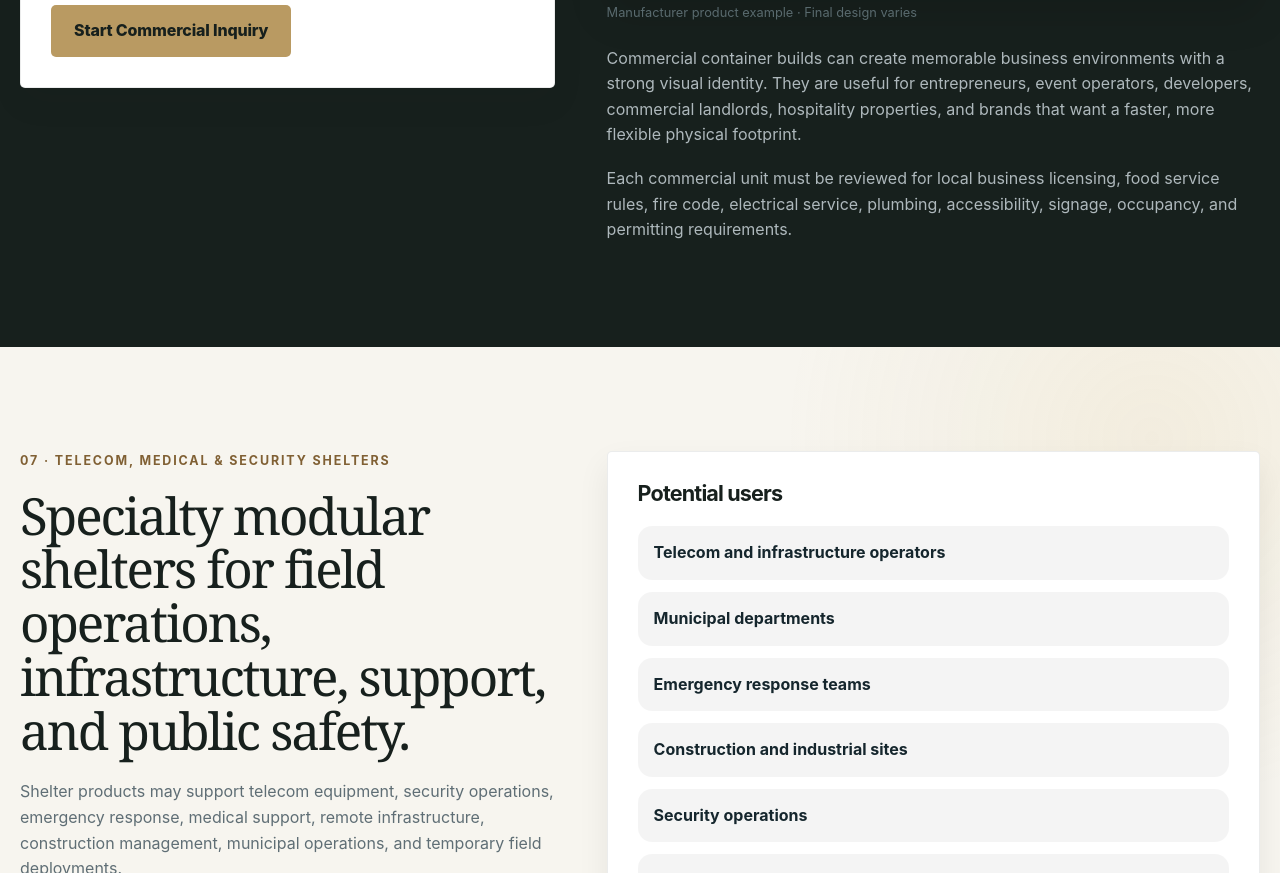
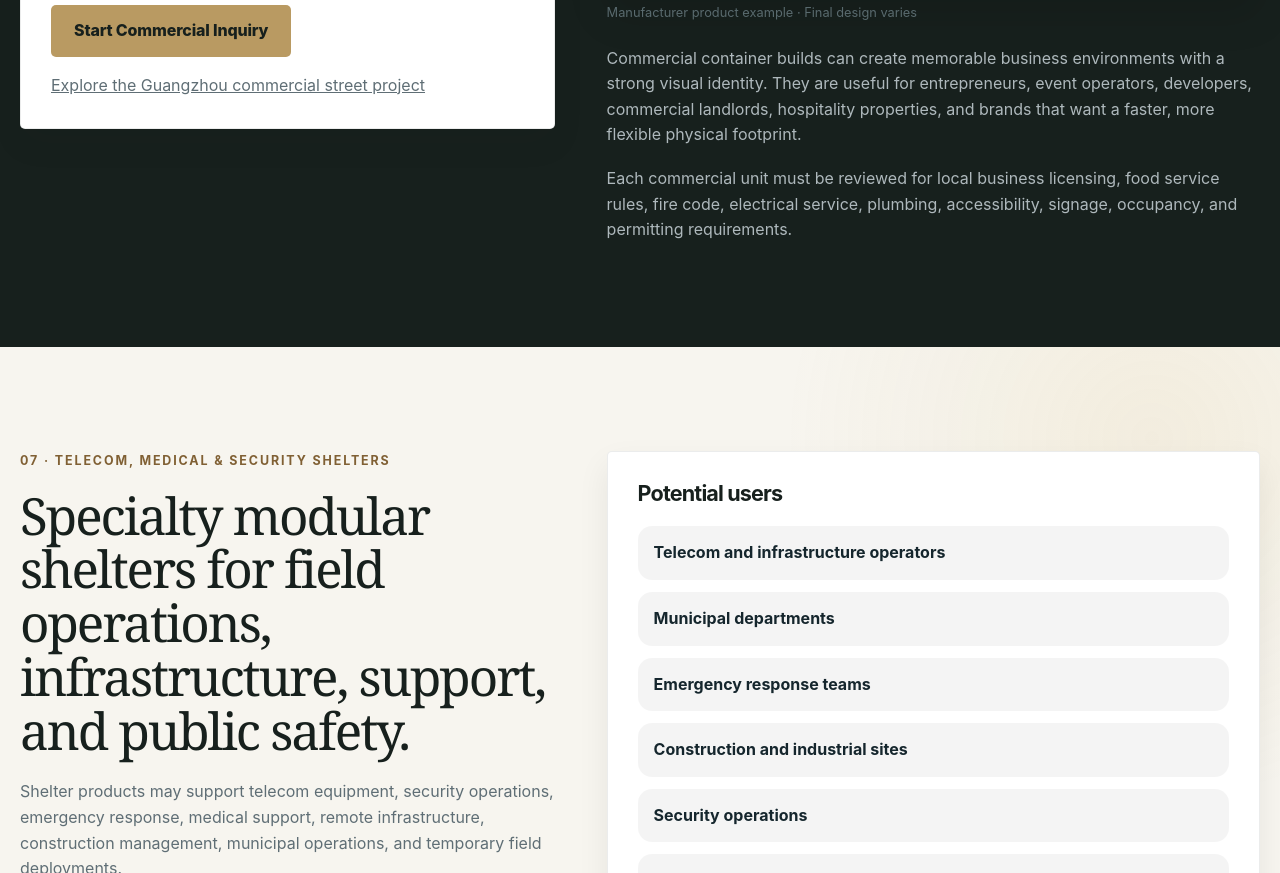
Before and after one commit to clearmyrecord/perfectdream, a plain HTML site: page products.html in a window 1280 px wide. Shown: the part 7026-7899 px from the top of the page. Drawn offline with Linux system fonts and the light colour scheme.

Commit message:
Link commercial product collection to Guangzhou project gallery

```diff
--- a/products.html
+++ b/products.html
@@ -274,7 +274,7 @@
             <span>Mobile showrooms and branded activations</span>
           </div>
 
-          <a href="contact.html" class="btn btn-primary" style="margin-top: 26px;">Start Commercial Inquiry</a>
+          <a href="contact.html" class="btn btn-primary" style="margin-top: 26px;">Start Commercial Inquiry</a><p style="margin-top:16px"><a href="gallery.html#guangzhou-commercial-street" style="text-decoration:underline">Explore the Guangzhou commercial street project</a></p>
         </div>
 
         <div>
```
